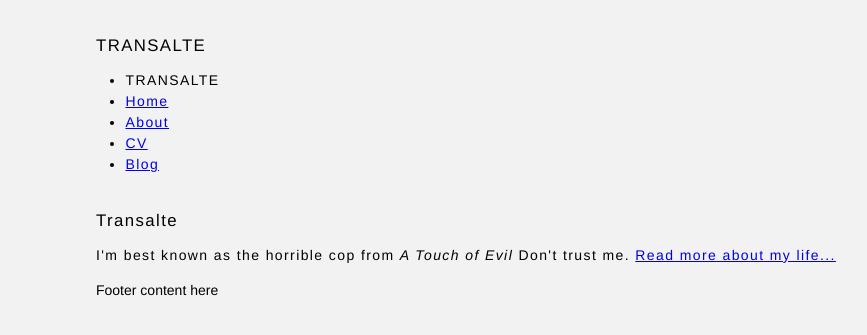
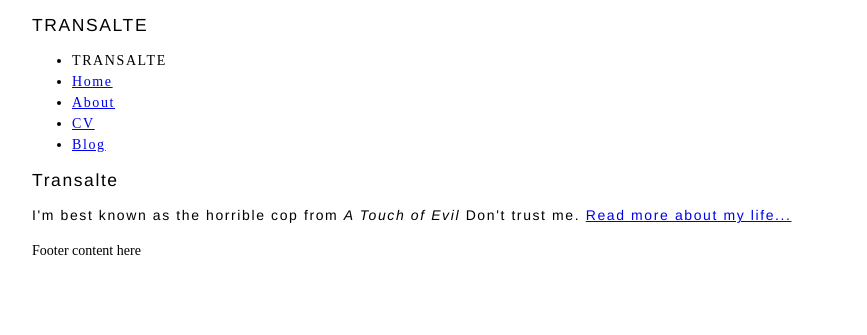
Before and after one commit to transalte/transalte.github.io, a Jekyll site: the page built from index.html, in a window 1280 px wide. Shown: the top 335 px of the page, without its empty margins (96-963 px from the left). Built offline with Jekyll 4.4.1, drawn with Linux system fonts in a browser that asks for light colours.

Commit message:
Update main.css

```diff
--- a/css/main.css
+++ b/css/main.css
@@ -1,254 +1,122 @@
-
-html {
-  font-family: "Helvetica", "Arial", Keyboard, Times, "Hiragino Mincho ProN", "ヒラギノ明朝 ProN", serif; /* Times for Cyrillic, Hiragino to prevent Japanese displaying in Kaku */
-  font-size: 14px; /* Overridden by responsive font sizing */
-  line-height: 1.5rem;
-  font-weight: lighter;
-background-color: rgba(0,0,0,0.05);
+html>body {
+margin-left: 10%;
+margin-right: 10%;
+font-size: 14px;
+line-height: 1.5em;
 }
 
-body {
-  font-size: 14px;
-  line-height: 1.5rem;
-  font-weight: lighter;
-
-}
-
-html>body {
-  margin-left: 15%;
-  margin-right: 15%;
-}
-
-/* Headings */
-
-h1,h2,h3,h4,h5,h6, p {
-    font-family: Helvetica, Arial, Verdana, sans-serif;
+h1, h2, h3, h4, p {
+font-family: 'Helvetica', serif;
 font-weight: lighter;
 letter-spacing: .1rem;
 }
 
+p {
+**text-align: justify;
+**text-justify: inter-word;
+font-size: 100%;
+}
+
+
+ul {
+font-size: 100%;
+font-weight: lighter;
+letter-spacing: 0.1rem;
+}
+
+li {
+font-size: 100%;
+font-weight: lighter;
+letter-spacing: 0.1rem;
+}
+
+blockquote { border-left: 4px solid #999;
+padding-left: 10px;
+padding-right: 10px;
+background-color: rgba(0,0,0,0.05);
+}
+
+
 h1 {
+
 text-transform: uppercase;
-  color: grey;
-  text-align: right;
+color: darkblue;
+text-align: center;
 border-bottom: 1px solid #999;
-  font-size: 150%;
-  font-weight: lighter;
-  letter-spacing: .2rem;
-  margin-bottom: 2rem;
+font-size: 100%;
 }
 
 h2 {
-  font-size: 120%;
+font-size: 125%;
+text-align: left;
 font-weight: normal;
-  text-align: left;
-  padding-top: 1.5rem;
 }
 
-h3 {
-  font-size: 120%;
-  font-weight: lighter;
-  letter-spacing: 0.05rem;
-  padding-top: 1.5rem;
-}
-
-h4 {
-  font-size: 110%;
-  font-weight: lighter;
-  padding-top: 1.5rem;
-}
-
-h5 {
-  font-size: 100%;
-  font-weight: bold;
-  padding-top: 1.5rem;
-}
-
-p {
-  font-size: 100%;
-  text-align: left;
+h3 {font-size: 120%;
 font-weight: lighter;
 }
 
+h4 {font-size: 100%;
+font-weight: bold;
+}
+
+table { border-collapse: collapse;
+width: 100%;
+font-weight: lighter;
+}
+
+table, th, td {
+    border: 1px solid black;
+
+}
+
+th, td {
+    padding: 5px;
+    text-align: left;
+}
+
+th {background-color: rgba(0,0,0,0.05);}
+
+img {max-width: 90%;
+height: auto;
+margin-left: 5%;
+margin-right: 5%;
+
+}
 
 figcaption {
 text-align: center;
+font-weight: lighter;
 font-style: italic;
 color: grey;
-
 }
 
 
-/* Lists */
-@media screen and (min-width: 760px) {
-  ul,
-  ol {
-    padding-left: calc((40 / 19) * 1em); /* 2.1053em = ~40px for font-size: 19px. em works better for RWD than % */
-  }
+.topnav {
+    background-color: #333;
+    overflow: hidden;
 }
 
-/* Use custom bullet for unordered lists */
-ul, li {
+/* Style the links inside the navigation bar */
+.topnav a {
+    float: left;
+    color: #f2f2f2;
+    text-align: center;
+    padding: 14px 16px;
+    text-decoration: none;
+    font-family: Helvetica;
+    font-weight: lighter;
     font-size: 100%;
-  letter-spacing: 0.1rem;
-  line-height: 1.5rem;
 }
 
-ol>{list-style: }
-
-
-
-
-
-/* Indent ordered lists in blockquotes */
-blockquote ol,
-blockquote ul {
-  margin-left: calc((31 / 19) * -1em);
+/* Change the color of links on hover */
+.topnav a:hover {
+    background-color: #ddd;
+    color: black;
 }
 
-/* Blockquotes */
-blockquote {
- border-left: 4px solid #999;
- padding-left: 10px;
- background-color: rgba(0,0,0,0.05);
- padding-top: 0.1rem;
- padding-bottom: 0.1rem;
+/* Add a color to the active/current link */
+.topnav a.active {
+    background-color: #4CAF50;
+    color: white;
 }
-
-blockquote em strong,
-blockquote strong em {
-  font-weight: lighter;
-}
-
-
-/* Tables */
-
-table {
-  font-family: Helvetica, Arial, Verdana, sans-serif;
-  font-size: 100%;
-  font-weight: lighter;
-  line-height: 1.5rem;
-  border-collapse: collapse;
-  width: 100%;
-}
-
-
-table, th, td {
-  font-size: 100%;
-  border: 1px solid black;
-  padding: 5px;
-}
-
-th {
-  font-weight: normal;
-  background-color: rgba(0,0,0,0.05);
-}
-
-img {
-  max-width: 90%;
-  height: auto;
-  margin-left: 5%;
-  margin-right: 5%;
-}
-
-
-
-
-
-
-/* Print styles */
-/* font-size needs to be set here again otherwise responsive typography overrides it */
-@media print {
-  html {
-    font-size: 9.5pt;
-  }
-
-  body {
-    max-width: 100%;
-  }
-
-  h6 {
-    top: calc((3 / 16.4673) * 1em);
-    margin-bottom: calc((3.1 / 16.4673) * -1em);
-  }
-}
-
-/** OBJECTS → see core.css base styles for:
- *  - Indent Paragraphs
- *  - Footnotes
- *  - Task lists
- */
-
-/* Indent Paragraphs */
-.indent-paragraphs p + p {
-  text-indent: calc((21 / 19) * 1em); /* 1.1053em = 21px @ font-size: 19px */
-}
-
-
-/* Night Mode */
-
-/* Imitate sub-pixel line for narrow widths */
-
-/* First tweakpoint modifying core.css */
-@media screen and (min-width: 150px) {
-  .night-mode hr,
-  .night-mode caption,
-  .night-mode tbody th,
-  .night-mode td {
-    border-bottom-color: #888;
-  }
-
-  .night-mode tbody th,
-  .night-mode td {
-    border-top-color: #888;
-  }
-}
-
-/* Intended border color from 200px */
-@media screen and (min-width: 200px) {
-  .night-mode hr,
-  .night-mode caption,
-  .night-mode tbody th,
-  .night-mode td {
-    border-bottom-color: #dedede;
-  }
-
-  .night-mode tbody th,
-  .night-mode td {
-    border-top-color: #dedede;
-  }
-}
-
-/* Intended border color from 200px for OS X */
-@media screen and (min-width: 200px) and (min-device-width: 1152px) {
-  .night-mode hr,
-  .night-mode caption,
-  .night-mode tbody th,
-  .night-mode td {
-    border-bottom-color: #cccccc;
-  }
-
-  .night-mode tbody th,
-  .night-mode td {
-    border-top-color: #cccccc;
-  }
-}
-
-/* Footnotes */
-.footnotes {
-  font-size: calc((18 / 19) * 1em); /* 0.9474em = 18px @ font-size: 18px */
-  line-height: calc(31 / 18); /* 1.7222 = 31px @ font-size: 18px */
-}
-
-/* Task Lists */
-
-ol .task-list-item {
-  margin-left: -1em;
-  padding-left: 1em;
-}
-
-.task-list-item-checkbox {
-  width: 1.6316em; /* line-height */
-  height: 1.6316em; /* same as width */
-  background-position: 47% 39%; /* tweaks */
-}
```
Lines whose indentation alone changed are shown as unchanged.
